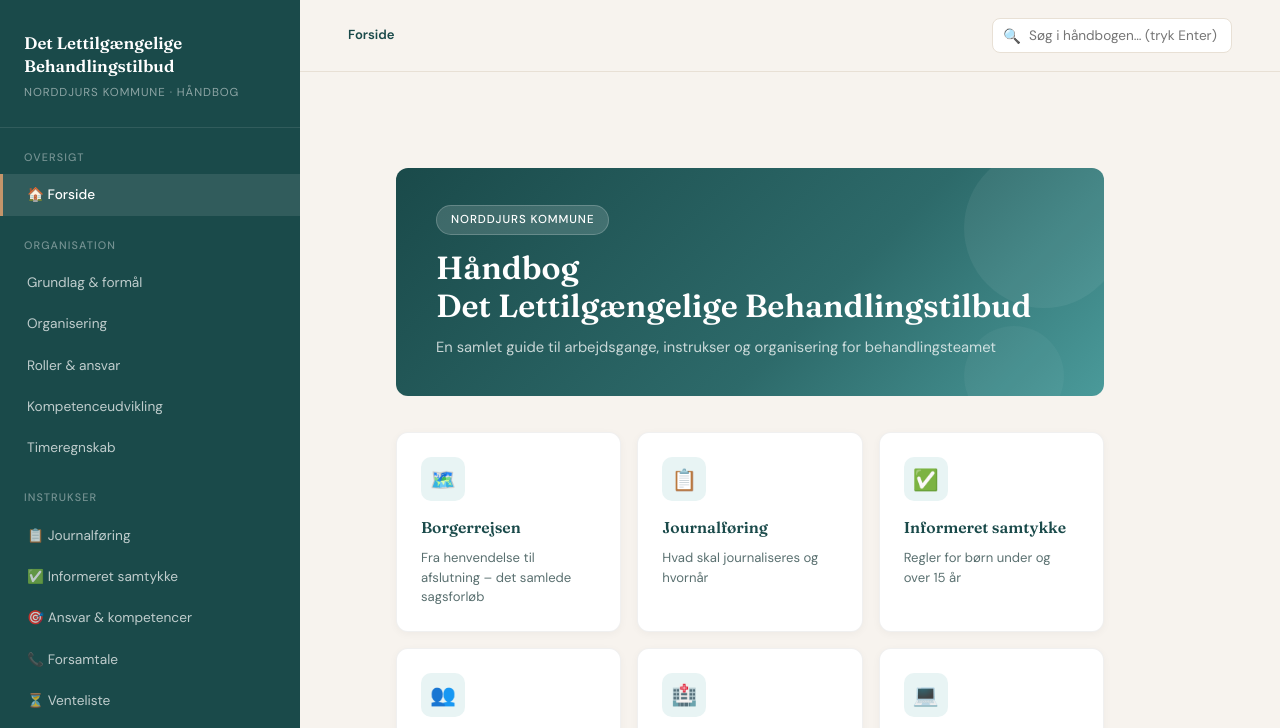
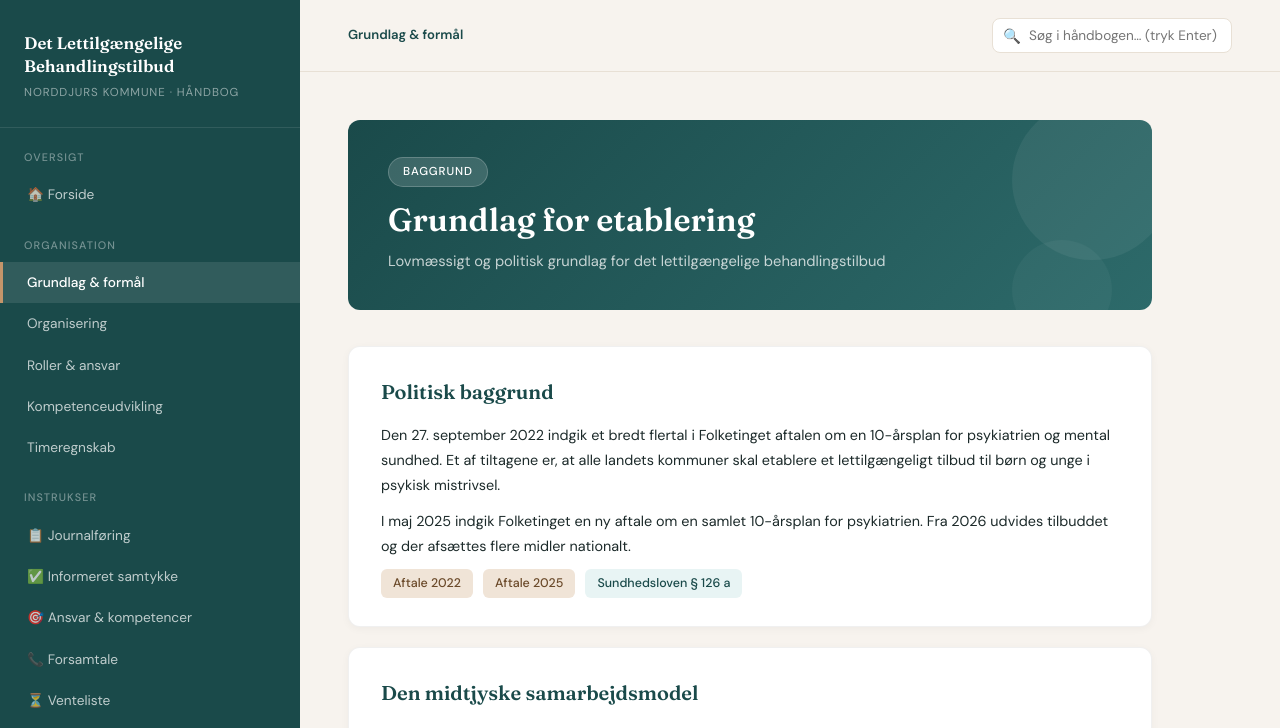
Before and after one commit to MetteLubek/HaandbogLTB, a plain HTML site: page index.html in a window 1280 px wide. Both pictures are taken after a click on the link "Grundlag & formål". Shown: the top 728 px of the page. Drawn offline with Linux system fonts and the light colour scheme.

Commit message:
Update index.html

```diff
--- a/index.html
+++ b/index.html
@@ -1979,6 +1979,8 @@
     document.getElementById('sidebar').classList.remove('open');
     document.getElementById('sidebar-overlay').classList.remove('open');
   }
+
+  function show(key) {
     // Hide all sections
     document.querySelectorAll('.section').forEach(s => s.classList.remove('active'));
     document.querySelectorAll('.nav-item').forEach(n => n.classList.remove('active'));
```
